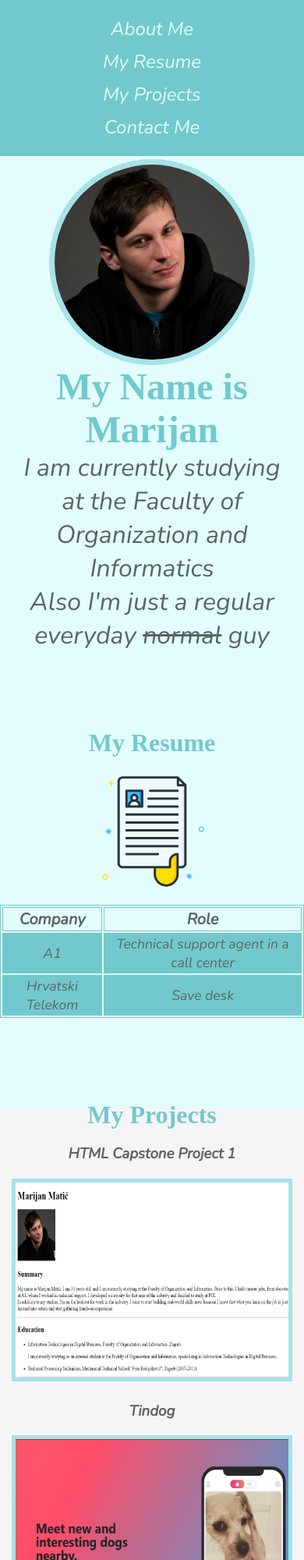
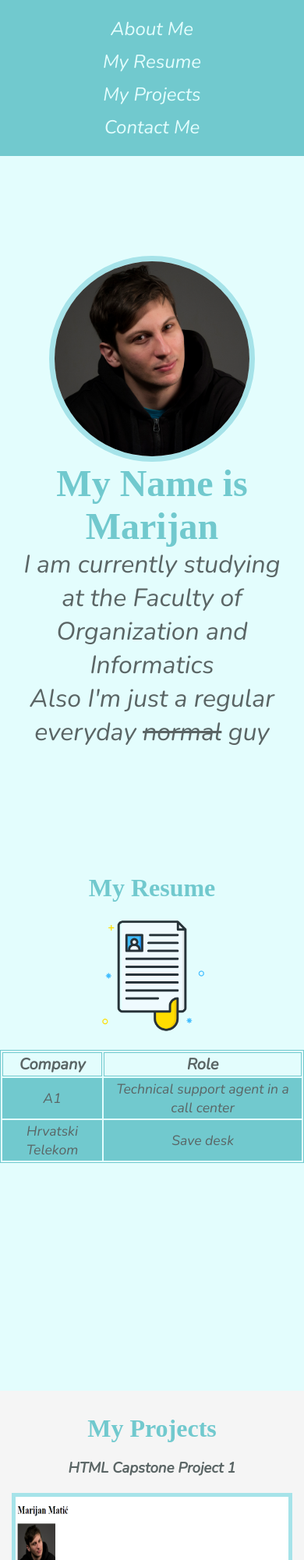
Before and after one commit to MrleMrle/Capstone_Project_2, a plain HTML site: page index.html in a window 390 px wide. Shown: the top 2000 px of the page at 78% size. Drawn offline with nearby package versions, Linux system fonts and the light colour scheme; a web font is replaced by a local one.

Commit message:
Update stylesheet.css
added media queries for mobile dimensions.
some padding and margins are fixed now.

```diff
--- a/css/stylesheet.css
+++ b/css/stylesheet.css
@@ -50,6 +50,8 @@ html, body, ul, ol {
     align-items: center;
     flex-direction: column;
     padding-top: 5%;
+    padding-bottom: 5%;
+
 }
 
 .text {
@@ -79,6 +81,7 @@ html, body, ul, ol {
     border-radius: 50%;
     border: 7px solid #A6E3E9;
     transition: transform .7s ease-in-out;
+
 }
 .hero-img:hover {
     transform:  rotate(360deg);
@@ -88,8 +91,9 @@ html, body, ul, ol {
     justify-content: center;
     text-align: center;
     width: 100%;
-    height: 600px;
+    height: 800px;
     flex-direction: column;
+    padding-bottom: 20%;
 }
 .resume-img-container {
     display: flex;
@@ -320,13 +324,39 @@ p {
 
 @media (max-width: 768px) {
     #navbar {
-        flex-direction: column; /* Stack the items vertically */
+        flex-direction: column;
+        margin-bottom: 17%;
+
     }
     .navlist {
         flex-direction: column;
         align-items: center; /* Align items in the center */
+
     }
     .navlist li {
         margin: 5px 0; /* Reduce margin for list items */
+
+    }
+    .hero-img-container {
+        display: flex;
+        justify-content: center;
+        text-align: center;
+        padding-top: 30%;
+    }
+    #my-projects{
+        display: flex;
+        justify-content: center;
+        text-align: center;
+        width: 100%;
+        height: 600px;
+        background-color: #F5F5F5;
+        flex-direction: column;
+        padding-top: 20%;
+        padding-bottom: 25%;
+    }
+    #hobbies {
+        text-align: center;
+        padding-top: 15%;
+        padding-bottom: 5%;
     }
 }
```
